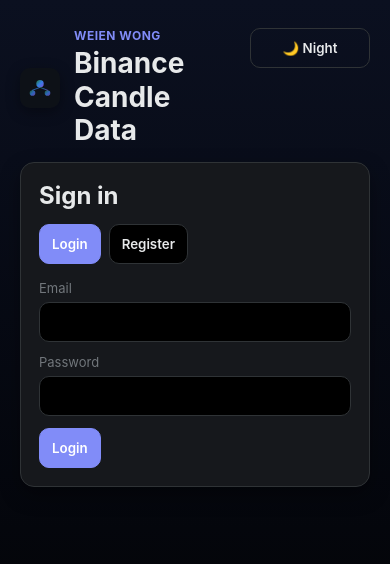
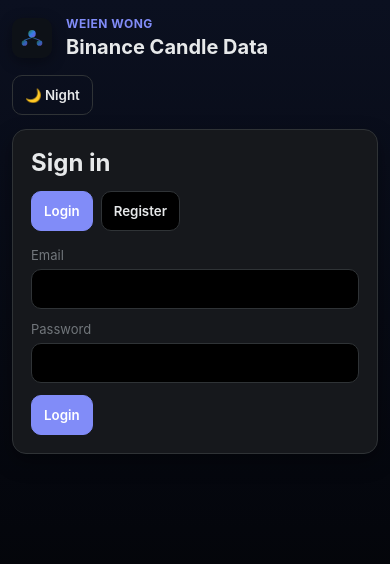
Before and after one commit to brucecastillofollow/BINANCE_PRICE_CANDLE, a React (Vite) app in the folder frontend/: page / in a window 390 px wide. Shown: the top 564 px of the page. Built offline with nearby package versions, Linux system fonts and the light colour scheme; no server answers.

Commit message:
Add responsive breakpoints for headers, forms, and charts.
Stack project headers and market rows under 900px/640px so the candle UI works on phones and tablets.

Co-authored-by: Cursor <cursoragent@cursor.com>

```diff
--- a/frontend/src/styles.css
+++ b/frontend/src/styles.css
@@ -427,3 +427,78 @@ select:disabled {
 a {
   color: var(--link);
 }
+
+@media (max-width: 900px) {
+  .site-brand-row,
+  .project-header,
+  .header-row {
+    flex-direction: column;
+    align-items: stretch;
+  }
+
+  .site-brand-action,
+  .header-actions {
+    width: 100%;
+    justify-content: flex-start;
+  }
+
+  .site-brand h1,
+  .page-header h1 {
+    font-size: clamp(1.25rem, 5vw, 1.75rem);
+  }
+
+  .chart-head {
+    flex-wrap: wrap;
+  }
+}
+
+@media (max-width: 640px) {
+  .app {
+    padding: 1rem 0.75rem 2rem;
+  }
+
+  .row-form label,
+  .market-row label {
+    min-width: 100%;
+    flex: 1 1 100%;
+  }
+
+  .row-form button,
+  .market-actions button,
+  .market-actions .secondary {
+    flex: 1 1 auto;
+  }
+
+  .market-row {
+    flex-direction: column;
+    align-items: stretch;
+  }
+
+  .market-head {
+    min-width: 0;
+  }
+
+  .pagination-bar {
+    flex-direction: column;
+    align-items: stretch;
+    gap: 0.75rem;
+  }
+
+  .theme-toggle {
+    min-width: 0;
+  }
+
+  .badge {
+    max-width: 100%;
+    white-space: normal;
+  }
+
+  .chart-canvas {
+    min-height: 260px;
+  }
+
+  .topbar-actions,
+  .header-actions {
+    gap: 0.5rem;
+  }
+}
```
